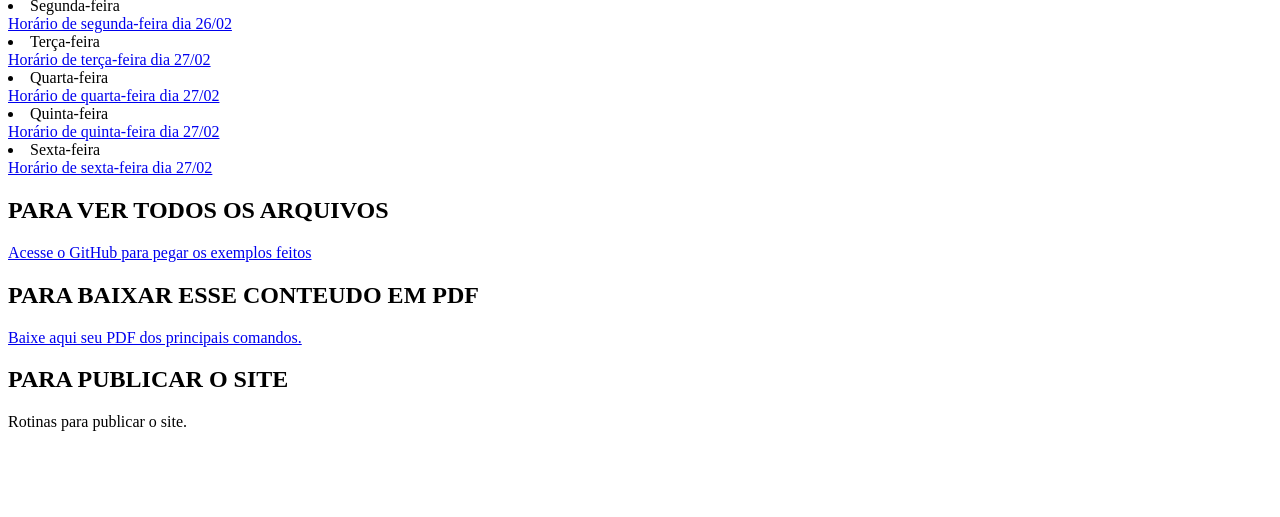
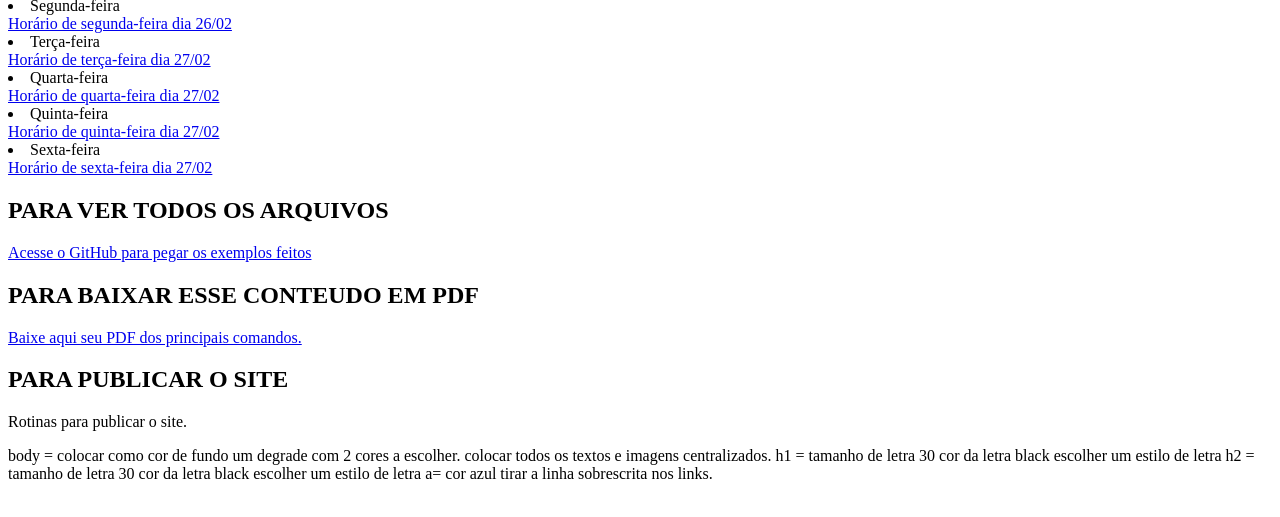
Before and after one commit to montanha69/Sit, a plain HTML site: page index.html in a window 1280 px wide. Shown: the part 135-652 px from the top of the page. Drawn offline with Linux system fonts and the light colour scheme.

Commit message:
Update index.html

```diff
--- a/index.html
+++ b/index.html
@@ -49,3 +49,17 @@
 
 </body>
 </html>
+
+body = colocar como cor de fundo um degrade com 2 cores a escolher.
+            colocar todos os textos e imagens centralizados.
+
+h1 = tamanho de letra 30
+        cor da letra black
+       escolher um estilo de letra
+
+h2 = tamanho de letra 30
+        cor da letra black
+       escolher um estilo de letra
+
+a= cor azul
+     tirar a linha sobrescrita nos links.
```
